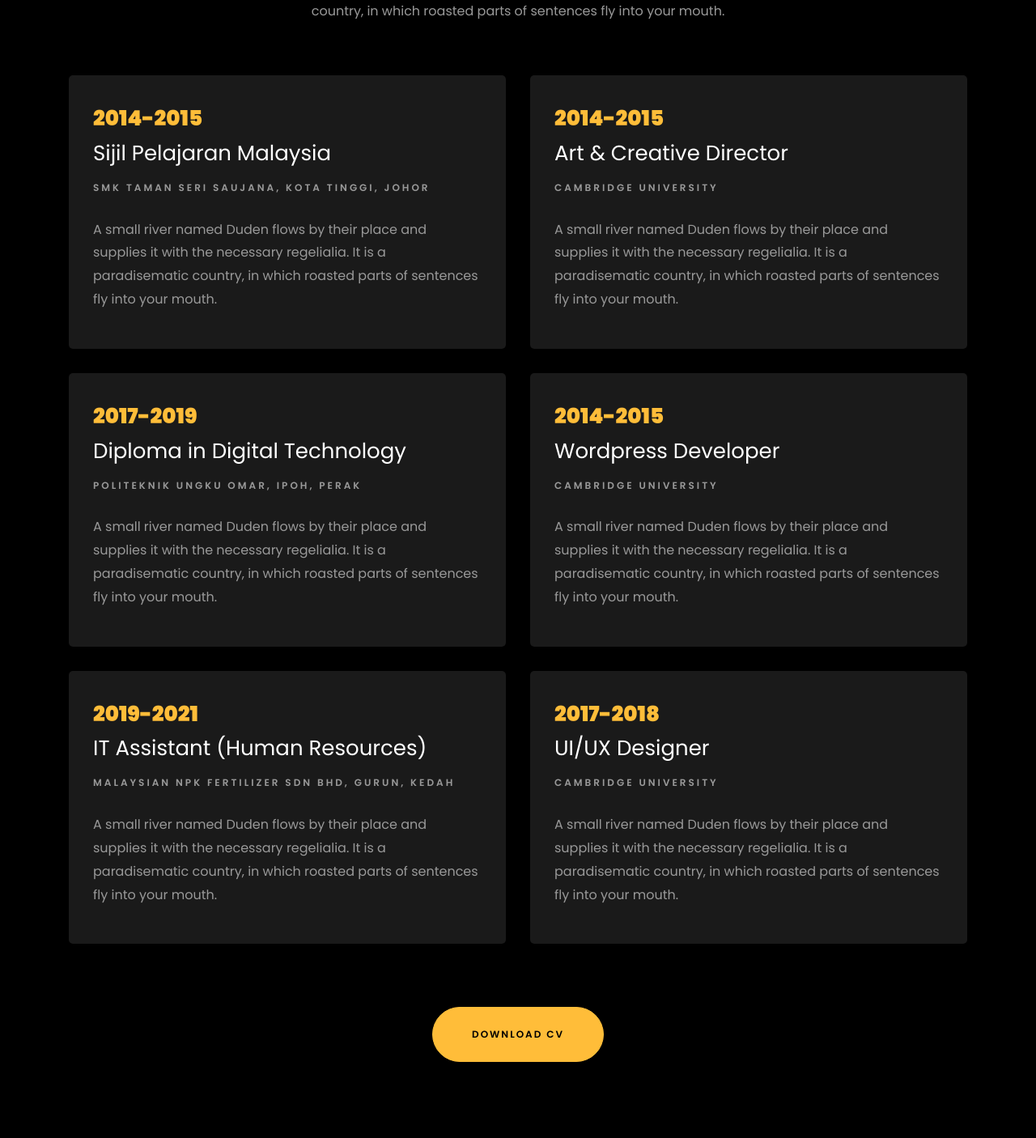
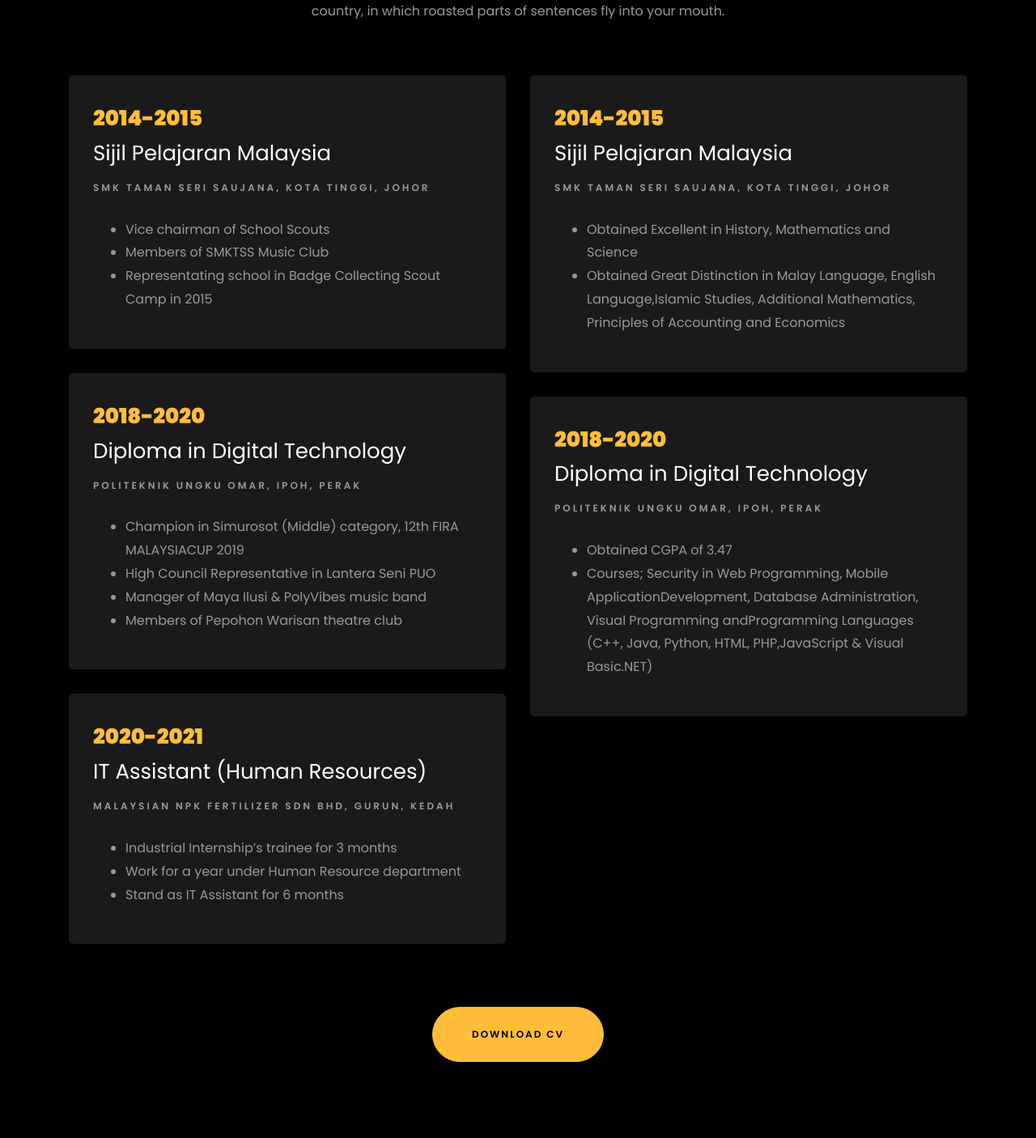
Before and after one commit to Syafuuuuu/Assigment2-SKIG3013, a Flask app: page /Ahmad in a window 1280 px wide. Shown: the part 1739-3145 px from the top of the page at 81% size. Run offline with Flask 3, Linux system fonts and the light colour scheme; some libraries are stand-ins or nearby versions; some web fonts are replaced.

Commit message:
Update index aku punya dengan python sikit.

```diff
--- a/main.py
+++ b/main.py
@@ -1,4 +1,4 @@
-from flask import Flask, request, render_template, redirect, url_for, flash, send_file
+from flask import Flask, request, redirect, url_for, flash, send_file
 from flask.templating import render_template
 from sqlite3 import Error
 import sqlite3
--- a/templates/Ahmad-index.html
+++ b/templates/Ahmad-index.html
@@ -139,41 +139,65 @@
     					<span class="date">2014-2015</span>
     					<h2>Sijil Pelajaran Malaysia</h2>
     					<span class="position">SMK Taman Seri Saujana, Kota Tinggi, Johor</span>
-    					<p class="mt-4">A small river named Duden flows by their place and supplies it with the necessary regelialia. It is a paradisematic country, in which roasted parts of sentences fly into your mouth.</p>
+    					<p class="mt-4">
+							<ul>
+							<li>Vice chairman of School Scouts</li>
+							<li>Members of SMKTSS Music Club</li>
+							<li>Representating school in Badge Collecting Scout Camp in 2015</li>
+							</ul>
+						</p>
     				</div>
     				<div class="resume-wrap ftco-animate">
-    					<span class="date">2017-2019</span>
+    					<span class="date">2018-2020</span>
     					<h2>Diploma in Digital Technology</h2>
     					<span class="position">Politeknik Ungku Omar, Ipoh, Perak</span>
-    					<p class="mt-4">A small river named Duden flows by their place and supplies it with the necessary regelialia. It is a paradisematic country, in which roasted parts of sentences fly into your mouth.</p>
+    					<p class="mt-4">
+							<ul>
+							<li>Champion in Simurosot (Middle) category, 12th FIRA MALAYSIACUP 2019</li>
+							<li>High Council Representative in Lantera Seni PUO</li>
+							<li>Manager of Maya Ilusi & PolyVibes music band</li>
+							<li>Members of Pepohon Warisan theatre club</li>
+							</ul>
+						</p>
     				</div>
     				<div class="resume-wrap ftco-animate">
-    					<span class="date">2019-2021</span>
+    					<span class="date">2020-2021</span>
     					<h2>IT Assistant (Human Resources)</h2>
     					<span class="position">Malaysian NPK Fertilizer Sdn Bhd, Gurun, Kedah</span>
-    					<p class="mt-4">A small river named Duden flows by their place and supplies it with the necessary regelialia. It is a paradisematic country, in which roasted parts of sentences fly into your mouth.</p>
+    					<p class="mt-4">
+							<ul>
+							<li>Industrial Internship’s trainee for 3 months</li>
+							<li>Work for a year under Human Resource department</li>
+							<li>Stand as IT Assistant for 6 months</li>
+							</ul>
+						</p>
     				</div>
     			</div>
 
     			<div class="col-md-6">
     				<div class="resume-wrap ftco-animate">
     					<span class="date">2014-2015</span>
-    					<h2>Art &amp; Creative Director</h2>
-    					<span class="position">Cambridge University</span>
-    					<p class="mt-4">A small river named Duden flows by their place and supplies it with the necessary regelialia. It is a paradisematic country, in which roasted parts of sentences fly into your mouth.</p>
+    					<h2>Sijil Pelajaran Malaysia</h2>
+    					<span class="position">SMK Taman Seri Saujana, Kota Tinggi, Johor</span>
+    					<p class="mt-4">
+							<ul>
+							<li>Obtained Excellent in History, Mathematics and Science</li>
+							<li>Obtained Great Distinction in Malay Language, English Language,Islamic Studies, Additional Mathematics, Principles of Accounting and Economics</li>
+							</ul>
+						</p>
     				</div>
     				<div class="resume-wrap ftco-animate">
-    					<span class="date">2014-2015</span>
-    					<h2>Wordpress Developer</h2>
-    					<span class="position">Cambridge University</span>
-    					<p class="mt-4">A small river named Duden flows by their place and supplies it with the necessary regelialia. It is a paradisematic country, in which roasted parts of sentences fly into your mouth.</p>
+    					<span class="date">2018-2020</span>
+    					<h2>Diploma in Digital Technology</h2>
+    					<span class="position">Politeknik Ungku Omar, Ipoh, Perak</span>
+    					<p class="mt-4">
+							<ul>
+							<li>Obtained CGPA of 3.47</li>
+							<li>Courses; Security in Web Programming, Mobile ApplicationDevelopment, Database Administration, Visual Programming andProgramming Languages (C++, Java, Python, HTML, PHP,JavaScript & Visual Basic.NET)</li>
+							</ul>
+						</p>
     				</div>
-    				<div class="resume-wrap ftco-animate">
-    					<span class="date">2017-2018</span>
-    					<h2>UI/UX Designer</h2>
-    					<span class="position">Cambridge University</span>
-    					<p class="mt-4">A small river named Duden flows by their place and supplies it with the necessary regelialia. It is a paradisematic country, in which roasted parts of sentences fly into your mouth.</p>
-    				</div>
+
     			</div>
     		</div>
     		<div class="row justify-content-center mt-5">
```
